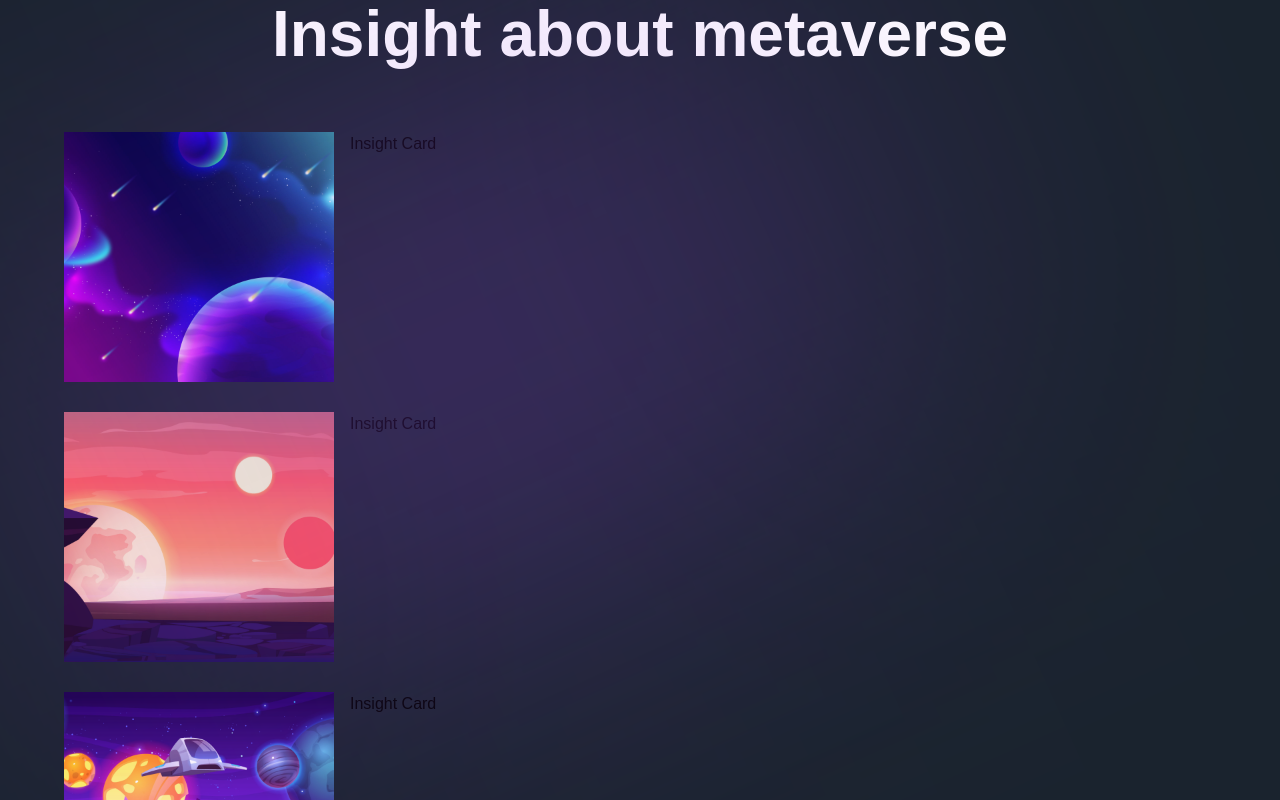
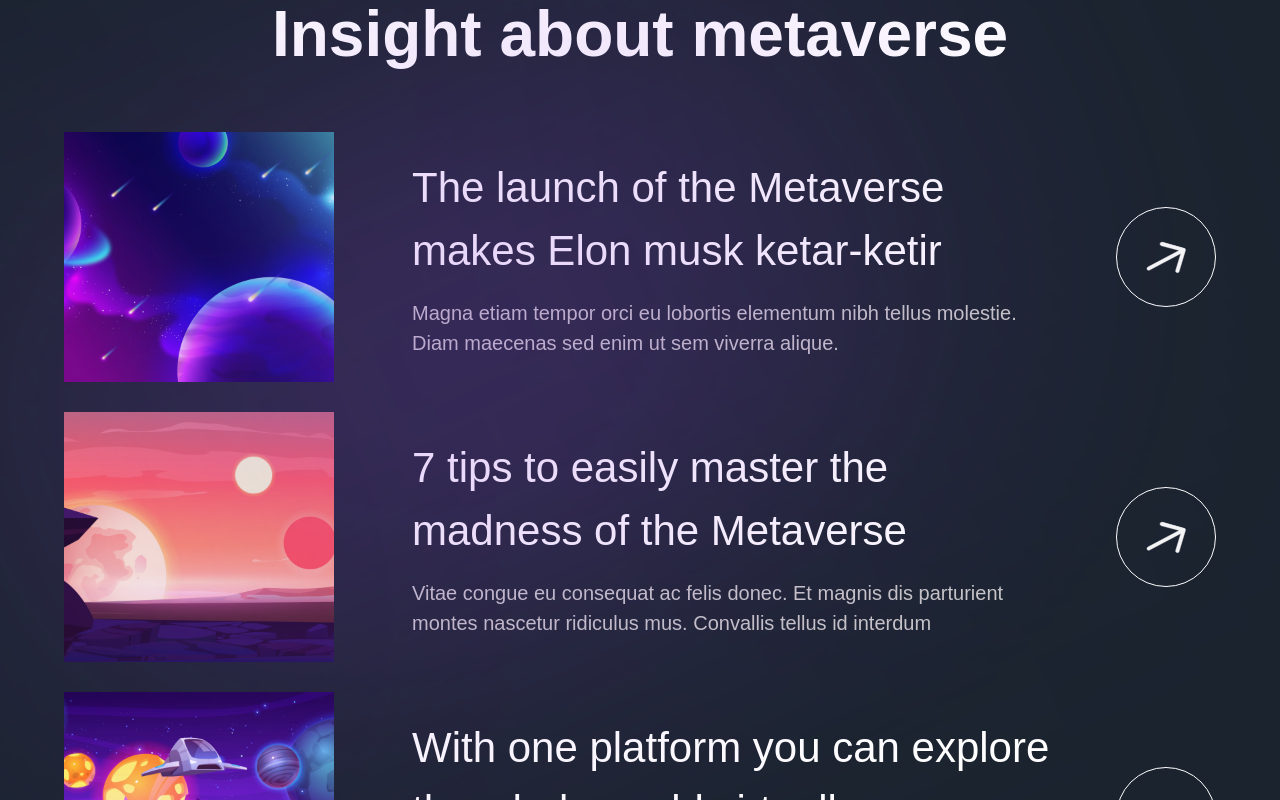
Before and after one commit to Daniel-Araya-Abera/metaversus, a Next.js app: page / in a window 1280 px wide. Shown: the part 5400-6200 px from the top of the page. Built offline with nearby package versions, Linux system fonts and the light colour scheme; a web font is replaced by a local one.

Commit message:
add insightcard

```diff
--- a/components/InsightCard.jsx
+++ b/components/InsightCard.jsx
@@ -13,7 +13,23 @@
       alt="planet-01"
       className="md:w-[270px] w-full h-[250px] rounded-[32-px] object-cover"
     />
-    Insight Card
+    <div className="w-full flex justify-between items-center">
+      <div className="flex-1 md:ml-[62px] flex flex-col max-w-[650px]">
+        <h4 className="font-normal lg:text-[42px] text-[26px] text-white">
+          {title}
+        </h4>
+        <p className="mt-[16px] font-normal lg:text-[20px] text-[14px] text-secondary-white">
+          {subtitle}
+        </p>
+      </div>
+      <div className="lg:flex hidden items-center justify-center w-[100px] h-[100px] rounded-full bg-transparent border-[1px] border-white">
+        <img
+          src="arrow.svg"
+          alt="arrow"
+          className="w-[40%] h-[40%] object-contain "
+        />
+      </div>
+    </div>
   </motion.div>
 );
 
```
